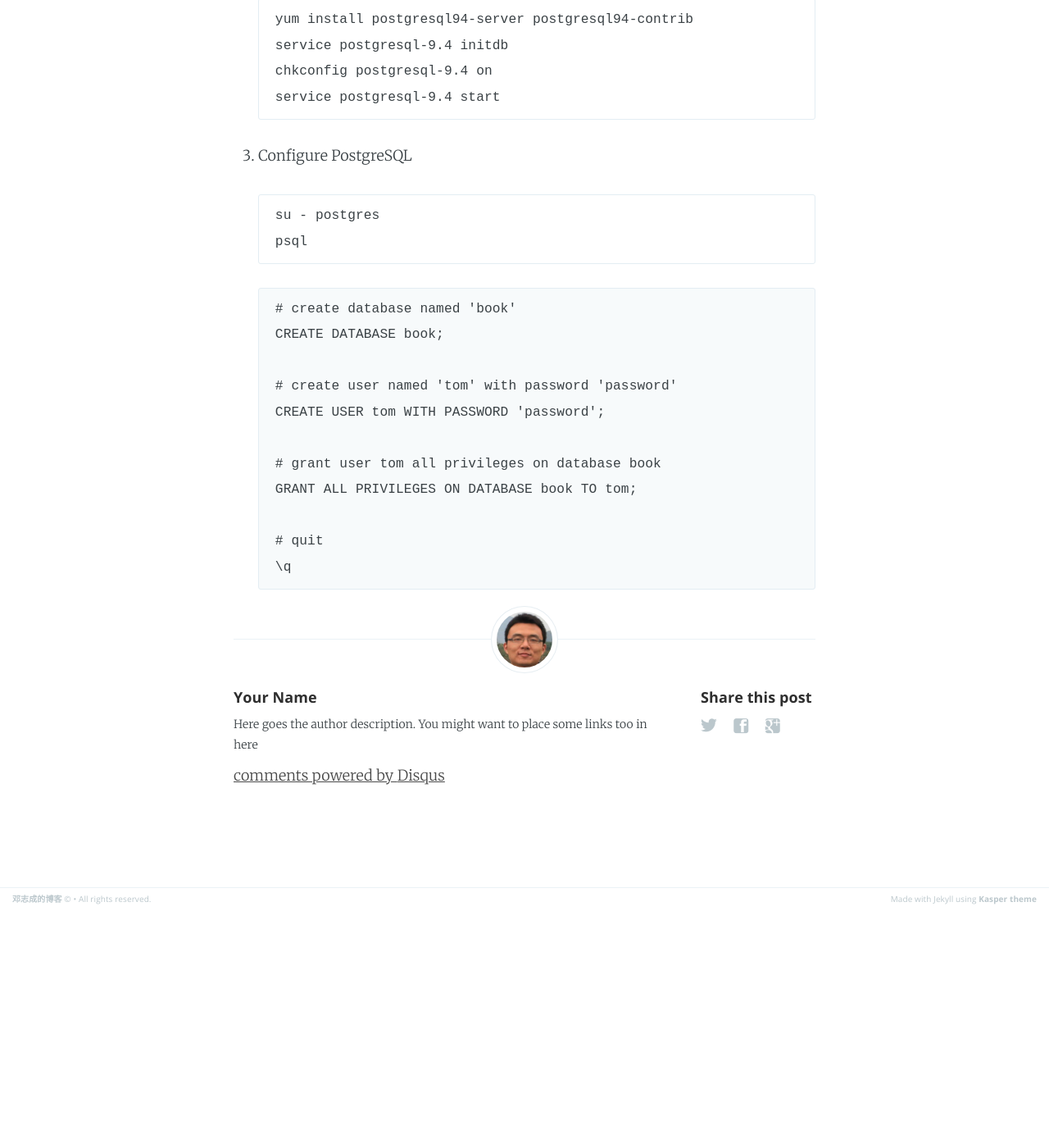
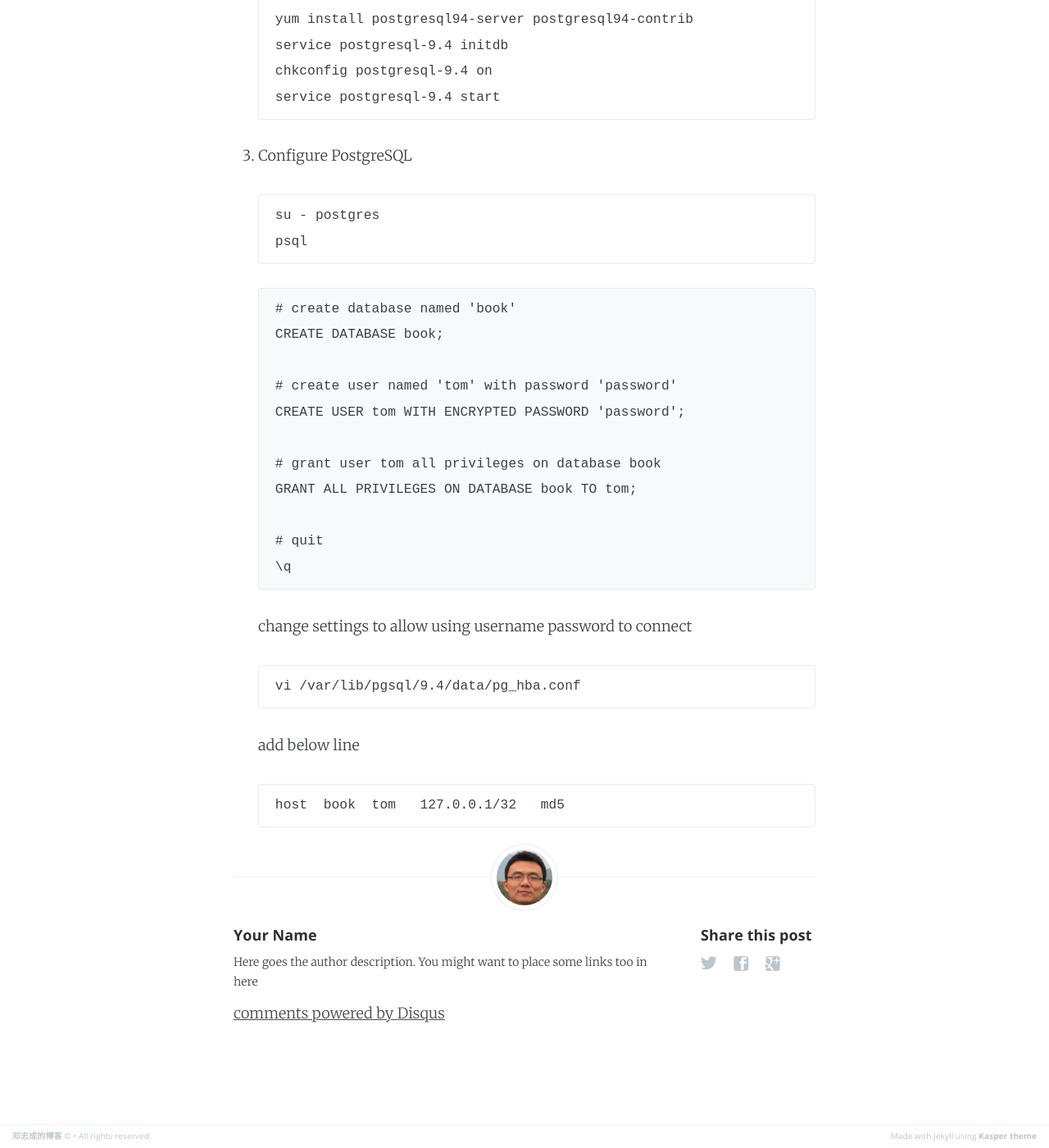
Before and after one commit to superbull/superbull.github.io, a Jekyll site: the page built from _posts/2016-06-23-install-and-config-postgresql-in-centos6.md, in a window 1280 px wide and 1400 px high, scrolled down 544 px. Shown: the whole window at 82% size. Built offline with Jekyll 4.4.1, drawn with Linux system fonts in a browser that asks for light colours; comment, search, counter and statistics services are not loaded; before the commit the page ends 1654 px from its top, so only the background shows below that.

Commit message:
change pgsql settings

````diff
--- a/_posts/2016-06-23-install-and-config-postgresql-in-centos6.md
+++ b/_posts/2016-06-23-install-and-config-postgresql-in-centos6.md
@@ -32,7 +32,7 @@ categories: CentOS PostgreSQL
     CREATE DATABASE book;
 
     # create user named 'tom' with password 'password'
-    CREATE USER tom WITH PASSWORD 'password';
+    CREATE USER tom WITH ENCRYPTED PASSWORD 'password';
 
     # grant user tom all privileges on database book
     GRANT ALL PRIVILEGES ON DATABASE book TO tom;
@@ -40,3 +40,13 @@ categories: CentOS PostgreSQL
     # quit
     \q
     ```
+
+    change settings to allow using username password to connect
+    ```
+    vi /var/lib/pgsql/9.4/data/pg_hba.conf
+    ```
+
+    add below line
+    ```
+    host  book  tom   127.0.0.1/32   md5
+    ```
````
